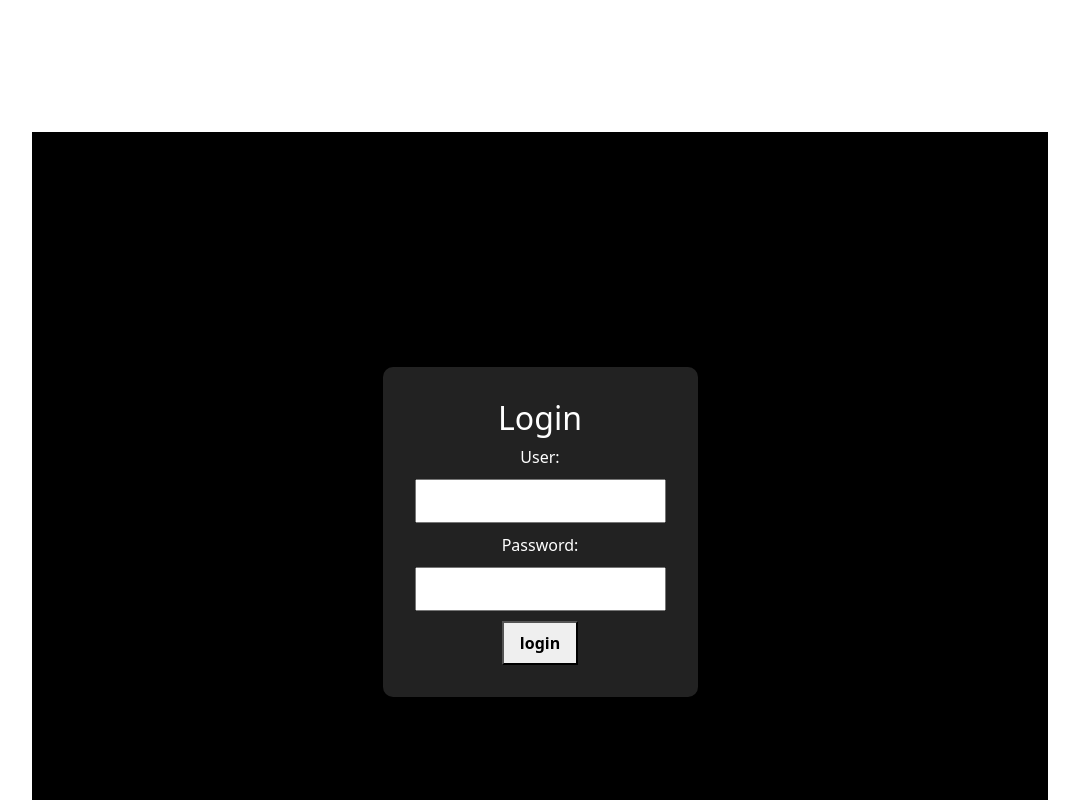
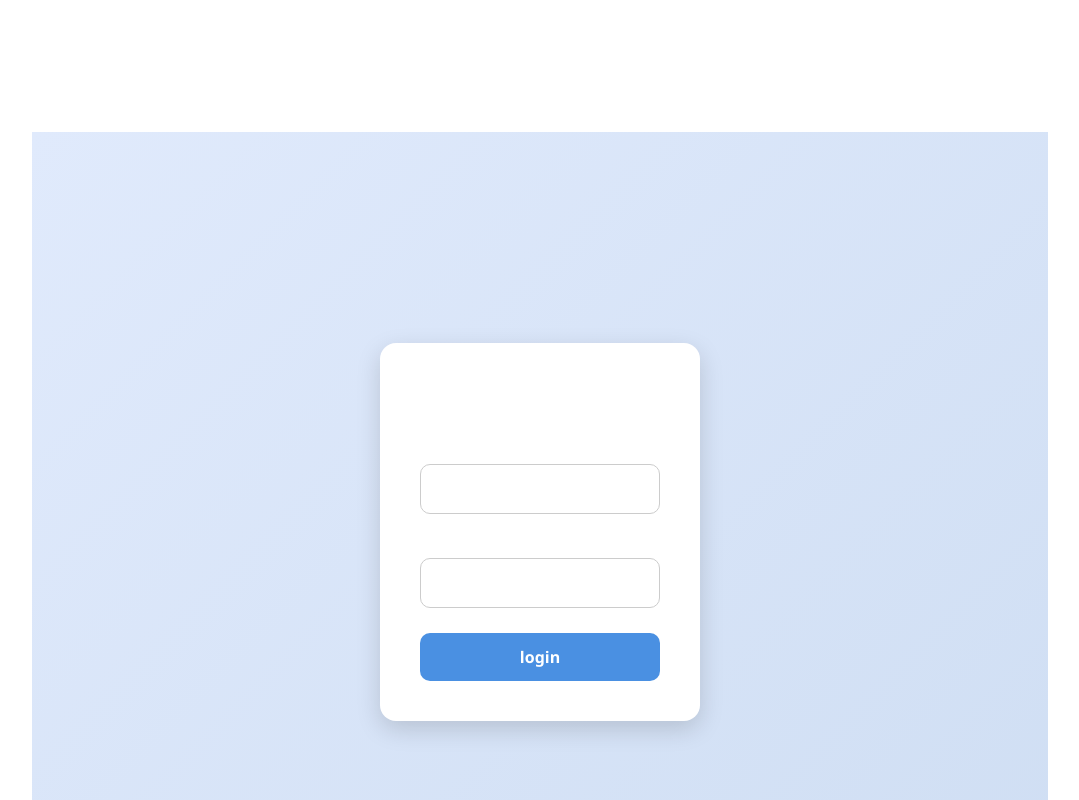
Before and after one commit to multilingualacademy/bebeMultilingual, a React (Vite) app: page / in a window 1280 px wide. Shown: the top 800 px of the page, without its empty margins (100-1179 px from the left). Built offline with nearby package versions, Linux system fonts and the light colour scheme.

Commit message:
se actualiza

```diff
--- a/src/App.css
+++ b/src/App.css
@@ -101,3 +101,79 @@ video {
   opacity: 0;
   pointer-events: none; /* Evita que se interactúe con el elemento */
 }
+
+
+/*
+*/
+
+
+/* Fondo minimalista */
+.login-container {
+  display: flex;
+  justify-content: center;
+  align-items: center;
+  height: 100vh;
+  background: linear-gradient(135deg, #e0eafc, #cfdef3);
+  font-family: "Segoe UI", Tahoma, Geneva, Verdana, sans-serif;
+}
+
+/* Caja del login */
+.login-box {
+  background: white;
+  padding: 2.5rem;
+  border-radius: 16px;
+  box-shadow: 0px 8px 24px rgba(0, 0, 0, 0.15);
+  width: 320px;
+  text-align: center;
+}
+
+/* Título */
+.login-box .title {
+  margin-bottom: 1.5rem;
+  font-size: 1.5rem;
+  font-weight: 600;
+  color: #2c3e50;
+}
+
+/* Inputs */
+.login-box input {
+  display: block;
+  width: 100%;
+  margin: 10px 0;
+  padding: 12px;
+  border-radius: 10px;
+  border: 1px solid #ccc;
+  outline: none;
+  transition: 0.3s;
+  font-size: 1rem;
+}
+
+.login-box input:focus {
+  border-color: #4a90e2;
+  box-shadow: 0px 0px 5px rgba(74, 144, 226, 0.6);
+}
+
+/* Botón */
+.login-box button {
+  margin-top: 15px;
+  padding: 12px;
+  width: 100%;
+  border: none;
+  border-radius: 10px;
+  background: #4a90e2;
+  color: white;
+  font-size: 1rem;
+  cursor: pointer;
+  transition: 0.3s;
+}
+
+.login-box button:hover {
+  background: #357ABD;
+}
+
+/* Error */
+.error-message {
+  color: red;
+  margin-top: 10px;
+  font-size: 0.9rem;
+}
```
